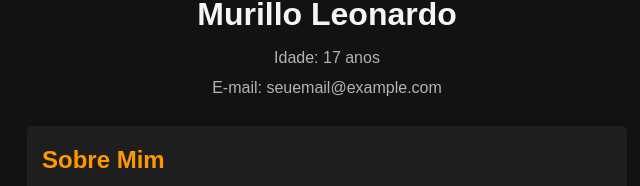
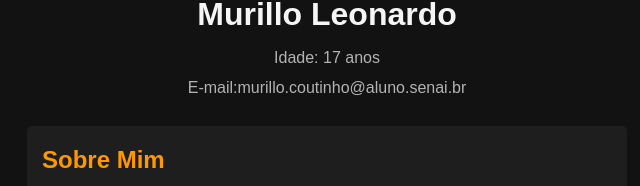
Before and after one commit to Murilllo1v4/mu, a plain HTML site: page index.html in a window 1280 px wide. Shown: the part 199-385 px from the top of the page, 313-953 px from the left. Drawn offline with Linux system fonts and the light colour scheme.

Commit message:
Update index.html

```diff
--- a/index.html
+++ b/index.html
@@ -11,7 +11,7 @@
         <img src="mumu.png" alt="Foto de Murillo Leonardo" class="foto-perfil">
         <h1>Murillo Leonardo</h1>
         <p>Idade: 17 anos</p>
-        <p>E-mail: seuemail@example.com</p>
+        <p>E-mail:murillo.coutinho@aluno.senai.br</p>
     </header>
     <section id="sobre">
         <h2>Sobre Mim</h2>
```
